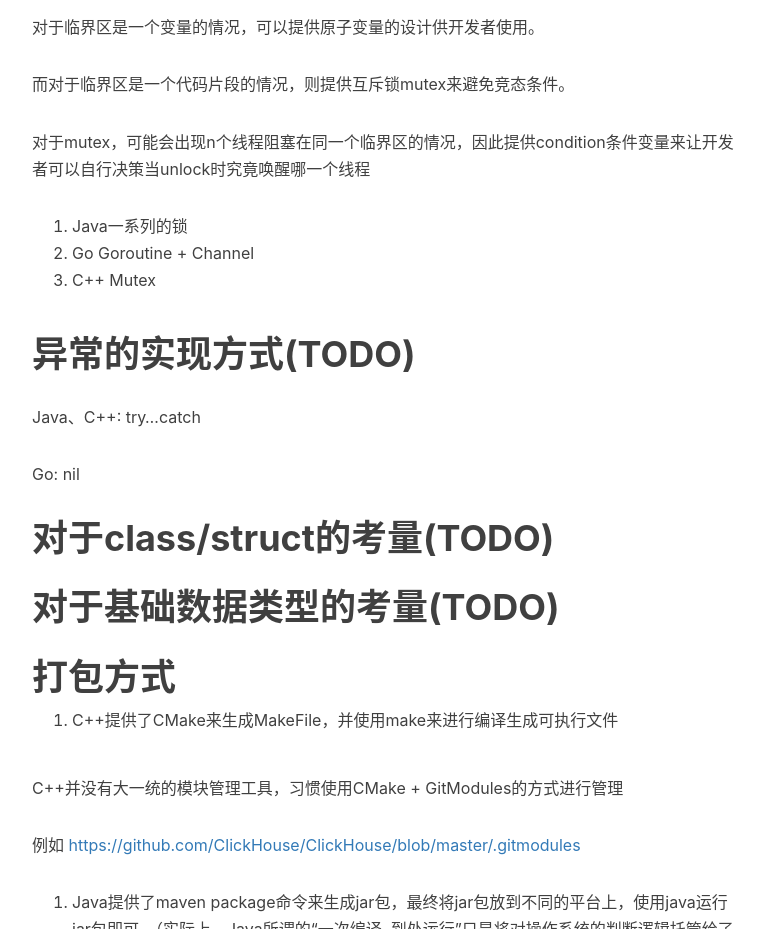
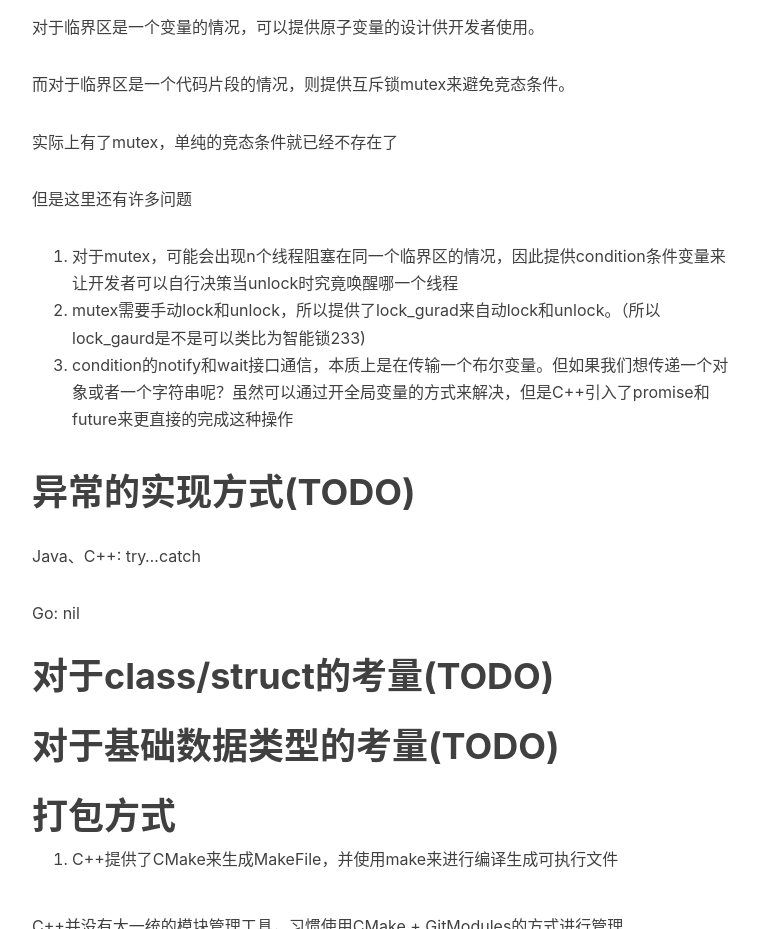
Before and after one commit to attack204/attack204.github.io, a plain HTML site: page 2022/07/08/思考-究竟什么是语言？/index.html in a window 1280 px wide. Shown: the part 2020-2949 px from the top of the page, without its empty margins (233-997 px from the left). Drawn offline with nearby package versions, Linux system fonts and the light colour scheme; some packages are replaced by stand-ins of ours; a script that the page names is missing.

Commit message:
Site updated: 2022-07-09 15:32:17

```diff
--- a/2022/07/08/思考-究竟什么是语言？/index.html
+++ b/2022/07/08/思考-究竟什么是语言？/index.html
@@ -226,11 +226,12 @@
 <p>对于Java和C++的并发编程问题，其实就是提供一系列的API以控制好临界区与线程之间的竞争关系</p>
 <p>对于临界区是一个变量的情况，可以提供原子变量的设计供开发者使用。</p>
 <p>而对于临界区是一个代码片段的情况，则提供互斥锁mutex来避免竞态条件。</p>
-<p>对于mutex，可能会出现n个线程阻塞在同一个临界区的情况，因此提供condition条件变量来让开发者可以自行决策当unlock时究竟唤醒哪一个线程</p>
+<p>实际上有了mutex，单纯的竞态条件就已经不存在了</p>
+<p>但是这里还有许多问题</p>
 <ol>
-<li>Java一系列的锁</li>
-<li>Go Goroutine + Channel</li>
-<li>C++ Mutex </li>
+<li>对于mutex，可能会出现n个线程阻塞在同一个临界区的情况，因此提供condition条件变量来让开发者可以自行决策当unlock时究竟唤醒哪一个线程</li>
+<li>mutex需要手动lock和unlock，所以提供了lock_gurad来自动lock和unlock。（所以lock_gaurd是不是可以类比为智能锁233) </li>
+<li>condition的notify和wait接口通信，本质上是在传输一个布尔变量。但如果我们想传递一个对象或者一个字符串呢？虽然可以通过开全局变量的方式来解决，但是C++引入了promise和future来更直接的完成这种操作</li>
 </ol>
 <h1 id="异常的实现方式-TODO"><a href="#异常的实现方式-TODO" class="headerlink" title="异常的实现方式(TODO)"></a>异常的实现方式(TODO)</h1><p>Java、C++: try…catch</p>
 <p>Go: nil</p>
```
